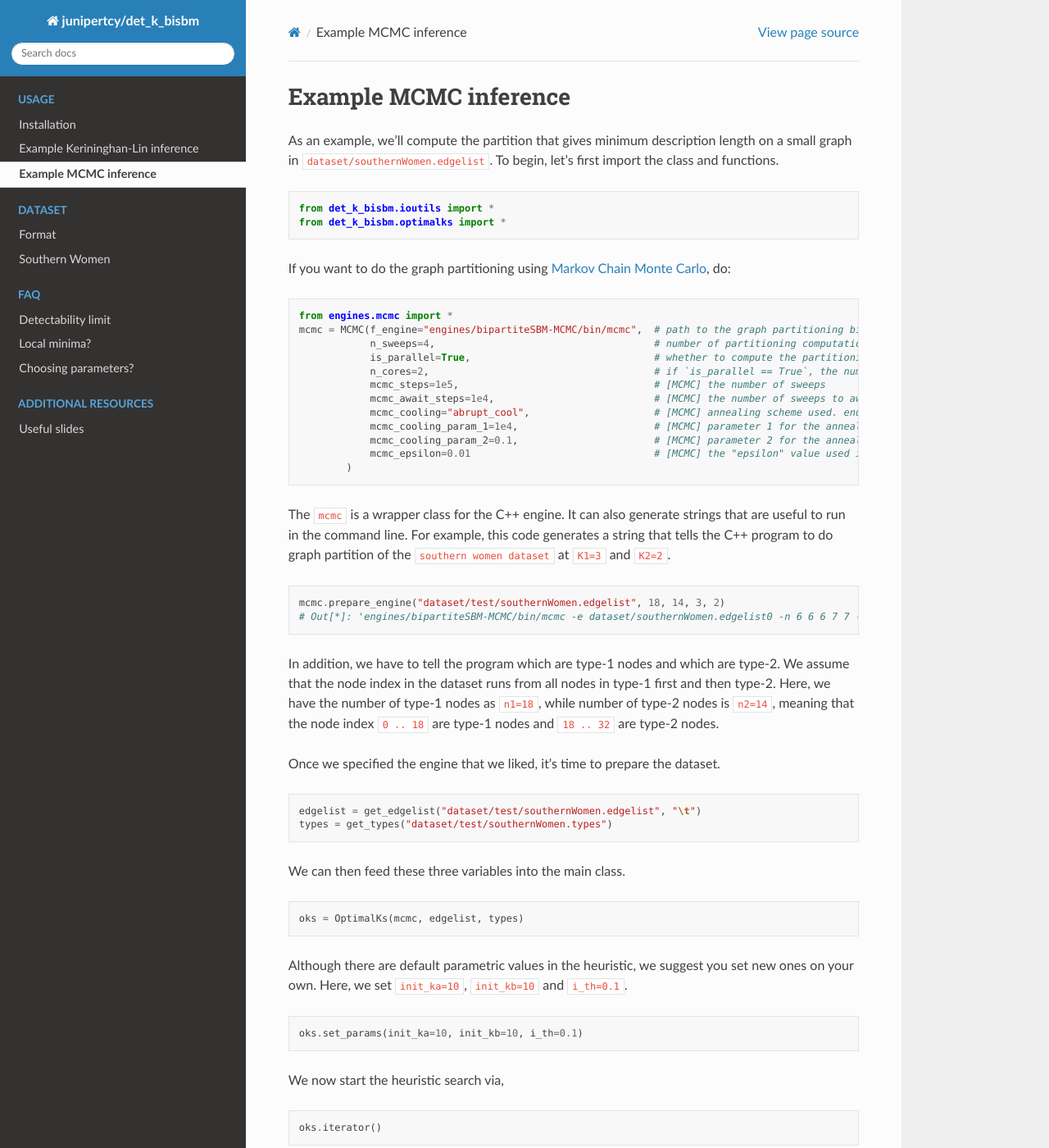
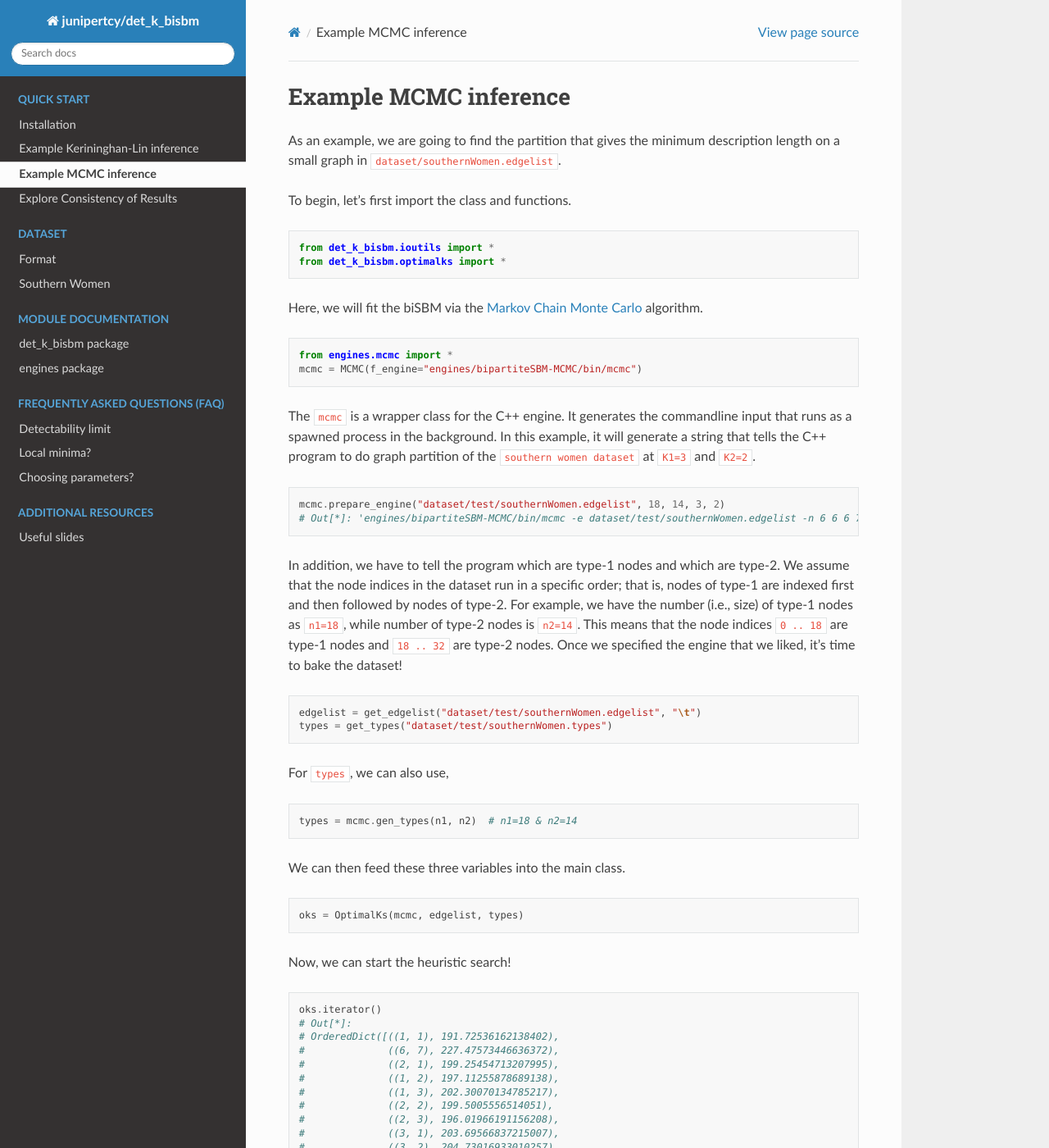
Before and after one commit to junipertcy/bipartiteSBM, a Sphinx documentation site: the page built from docs/usage/mcmc-inference.md, in a window 1280 px wide and 1400 px high. Shown: the whole window at 82% size. Built offline with Sphinx 7.4.7 and the Read the Docs theme 2.0.0, drawn with Linux system fonts in a browser that asks for light colours; some of the changed text lies outside the part shown.

````diff
--- a/docs/conf.py
+++ b/docs/conf.py
@@ -12,9 +12,11 @@
 # add these directories to sys.path here. If the directory is relative to the
 # documentation root, use os.path.abspath to make it absolute, like shown here.
 #
-# import os
-# import sys
+import os
+import sys
 # sys.path.insert(0, os.path.abspath('.'))
+sys.path.insert(0, os.path.abspath('../'))
+
 from recommonmark.parser import CommonMarkParser
 
 
@@ -47,6 +49,7 @@
     'sphinx.ext.autodoc',
     'sphinx.ext.mathjax',
     'sphinx_markdown_tables',
+    'sphinx.ext.napoleon',
 ]
 
 # Add any paths that contain templates here, relative to this directory.
--- /dev/null
+++ b/docs/src/modules.rst
@@ -0,0 +1,9 @@
+det_k_bisbm
+===========
+
+.. toctree::
+   :maxdepth: 4
+
+   det_k_bisbm
+   engines
+   tests
--- a/docs/usage/mcmc-inference.md
+++ b/docs/usage/mcmc-inference.md
@@ -1,75 +1,74 @@
 # Example MCMC inference
-As an example, we'll compute the partition that gives minimum description length on a small graph in `dataset/southernWomen.edgelist`.
+As an example, we are going to find the partition that gives the minimum description length on a small graph in `dataset/southernWomen.edgelist`.
+
 To begin, let's first import the class and functions.
 ```python
 from det_k_bisbm.ioutils import *
 from det_k_bisbm.optimalks import *
 ```
-If you want to do the graph partitioning using [Markov Chain Monte Carlo](https://github.com/junipertcy/bipartiteSBM-MCMC), do:
+Here, we will fit the biSBM via the [Markov Chain Monte Carlo](https://github.com/junipertcy/bipartiteSBM-MCMC) algorithm.
 ```python
 from engines.mcmc import *
-mcmc = MCMC(f_engine="engines/bipartiteSBM-MCMC/bin/mcmc",  # path to the graph partitioning binary
-            n_sweeps=4,                                     # number of partitioning computations for each (K1, K2) data point
-            is_parallel=True,                               # whether to compute the partitioning in parallel
-            n_cores=2,                                      # if `is_parallel == True`, the number of cores used
-            mcmc_steps=1e5,                                 # [MCMC] the number of sweeps
-            mcmc_await_steps=1e4,                           # [MCMC] the number of sweeps to await until stopping the algorithm, if max(entropy) and min(entropy) show no change therein
-            mcmc_cooling="abrupt_cool",                     # [MCMC] annealing scheme used. enum: ["exponential", "logarithm", "linear", "constant", "abrupt_cool"].
-            mcmc_cooling_param_1=1e4,                       # [MCMC] parameter 1 for the annealing
-            mcmc_cooling_param_2=0.1,                       # [MCMC] parameter 2 for the annealing
-            mcmc_epsilon=0.01                               # [MCMC] the "epsilon" value used in the algorithm
-        )
+mcmc = MCMC(f_engine="engines/bipartiteSBM-MCMC/bin/mcmc")
 ```
-The `mcmc` is a wrapper class for the C++ engine. It can also generate strings that are useful to run in the command line.
-For example, this code generates a string that tells the C++ program to do graph partition of the `southern women dataset` at `K1=3` and `K2=2`.
+The `mcmc` is a wrapper class for the C++ engine. It generates the commandline input that runs as a spawned process in the background. In this example, it will generate a string that tells the C++ program to do graph partition of the `southern women dataset` at `K1=3` and `K2=2`.
 
 ```python
 mcmc.prepare_engine("dataset/test/southernWomen.edgelist", 18, 14, 3, 2)
-# Out[*]: 'engines/bipartiteSBM-MCMC/bin/mcmc -e dataset/southernWomen.edgelist0 -n 6 6 6 7 7 -t 100 -x 1000 --maximize -c exponential -a 10 0.1 -y 18 14 -z 3 2 -E 0.01 --randomize
+# Out[*]: 'engines/bipartiteSBM-MCMC/bin/mcmc -e dataset/test/southernWomen.edgelist -n 6 6 6 7 7 -t 1000000 -x 100000 -c abrupt_cool -a 100000.0 -y 18 14 -z 3 2 -E 0.001 -g
 ```
 
-In addition, we have to tell the program which are type-1 nodes and which are type-2.
-We assume that the node index in the dataset runs from all nodes in type-1 first and then type-2.
-Here, we have the number of type-1 nodes as `n1=18`, while number of type-2 nodes is `n2=14`, meaning that the node index
-`0 .. 18` are type-1 nodes and `18 .. 32` are type-2 nodes.
+In addition, we have to tell the program which are type-1 nodes and which are type-2. We assume that the node indices in the dataset run in a specific order; that is, nodes of type-1 are indexed first and then followed by nodes of type-2. For example, we have the number (i.e., size) of type-1 nodes as `n1=18`, while number of type-2 nodes is `n2=14`. This means that the node indices `0 .. 18` are type-1 nodes and `18 .. 32` are type-2 nodes. Once we specified the engine that we liked, it's time to bake the dataset!
 
-Once we specified the engine that we liked, it's time to prepare the dataset.
 ```python
 edgelist = get_edgelist("dataset/test/southernWomen.edgelist", "\t")
 types = get_types("dataset/test/southernWomen.types")
 ```
+
+For `types`, we can also use,
+```python
+types = mcmc.gen_types(n1, n2)  # n1=18 & n2=14
+```
+
 We can then feed these three variables into the main class.
+
 ```python
 oks = OptimalKs(mcmc, edgelist, types)
 ```
-Although there are default parametric values in the heuristic, we suggest you set new ones on your own.
-Here, we set `init_ka=10`, `init_kb=10` and `i_th=0.1`.
-```python
-oks.set_params(init_ka=10, init_kb=10, i_th=0.1)
-```
-We now start the heuristic search via,
+Now, we can start the heuristic search!
 ```python
 oks.iterator()
-```
-We should expect to wait for a while for the program to finish (if the network is large).
-For the `sourthernWomen` dataset, we will see that there are no statistically significant communities other than the fact of being a bipartite network.
-That is, we reached a trivial conclusion that `K1=1` and `K2=1`.
-
-If you are interested to run the heuristic again, there's a function that easily clean up the traces that we have gone so far.
-```python
-oks.clean()
-```
-Now we can reset the parameters and run the algorithm again!
-
-In addition, in any case, if one wants to calculate the description length of the data at a single point, `(ka, kb)`, without running through the whole heuristic, one can use,
-```python
-oks.compute_and_update(ka, kb)
-```
-and then check this inherent variable, which faithfully stores the description lengths that we have computed,
-```python
-oks.confident_desc_len
+# Out[*]:
+# OrderedDict([((1, 1), 191.72536162138402),
+#              ((6, 7), 227.47573446636372),
+#              ((2, 1), 199.25454713207995),
+#              ((1, 2), 197.11255878689138),
+#              ((1, 3), 202.30070134785217),
+#              ((2, 2), 199.5005556514051),
+#              ((2, 3), 196.01966191156208),
+#              ((3, 1), 203.69566837215007),
+#              ((3, 2), 204.73016933010257),
+#              ((3, 3), 201.34320240110824)])
 ```
 
-We have kept a book-keeping of other useful data, too.
-They are `confident_italic_i`, `confident_m_e_rs`, and `trace_mb`.
-We will make a quick tutorial with them in a Jupyter Notebook soon later.
+We should expect to wait for a minute or two for the program to complete (depending on the size of the network). For the `sourthernWomen` dataset, we will see that there are no statistically significant communities other than the fact of being a bipartite network. That is, we reached a trivial conclusion that `K1=1` and `K2=1`.
+
+If you are interested to run the heuristic again, just to check the consistency of the result, you can re-initiate the `OptimalKs` class and then do the `iterator()`.
+
+Once the algorithm stops, it will output the trace and each respective entropy (a.k.a, description length). We may simply run,
+
+```python
+oks.summary()
+# Out[*]:
+# OrderedDict([('init_ka', 6),
+#              ('init_kb', 7),
+#              ('na', 18),
+#              ('nb', 14),
+#              ('e', 89),
+#              ('avg_k', 5.5625),
+#              ('ka', 1),
+#              ('kb', 1),
+#              ('mdl', 191.72536162138402)])
+```
+
+We conclude a trivial bipartite partition for the southern women dataset!
````
Also changed, not shown: docs/index.rst (+10 -3 lines), docs/src/det_k_bisbm.rst (added, +54 -0 lines), docs/src/engines.rst (added, +30 -0 lines), docs/src/tests.rst (added, +30 -0 lines), docs/usage/explore-consistency.md (added, +14 -0 lines), 1 other file.
